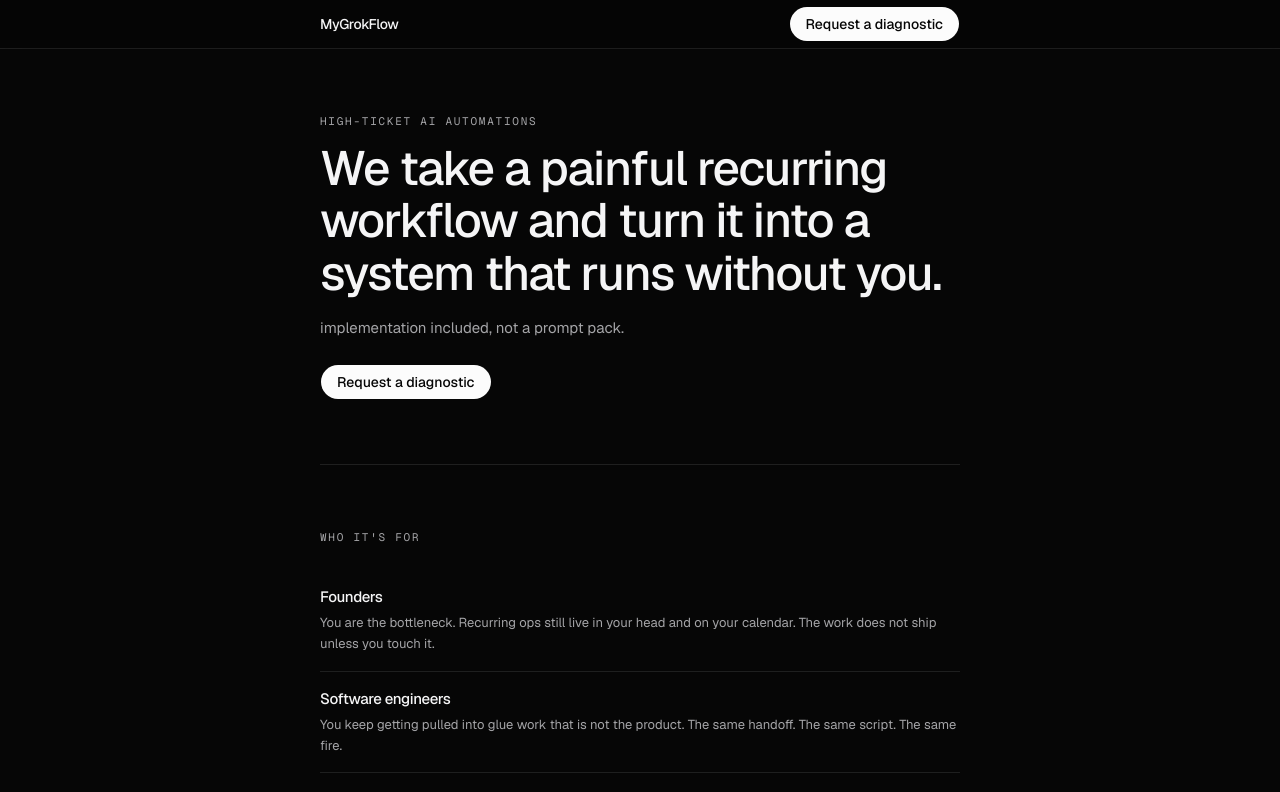
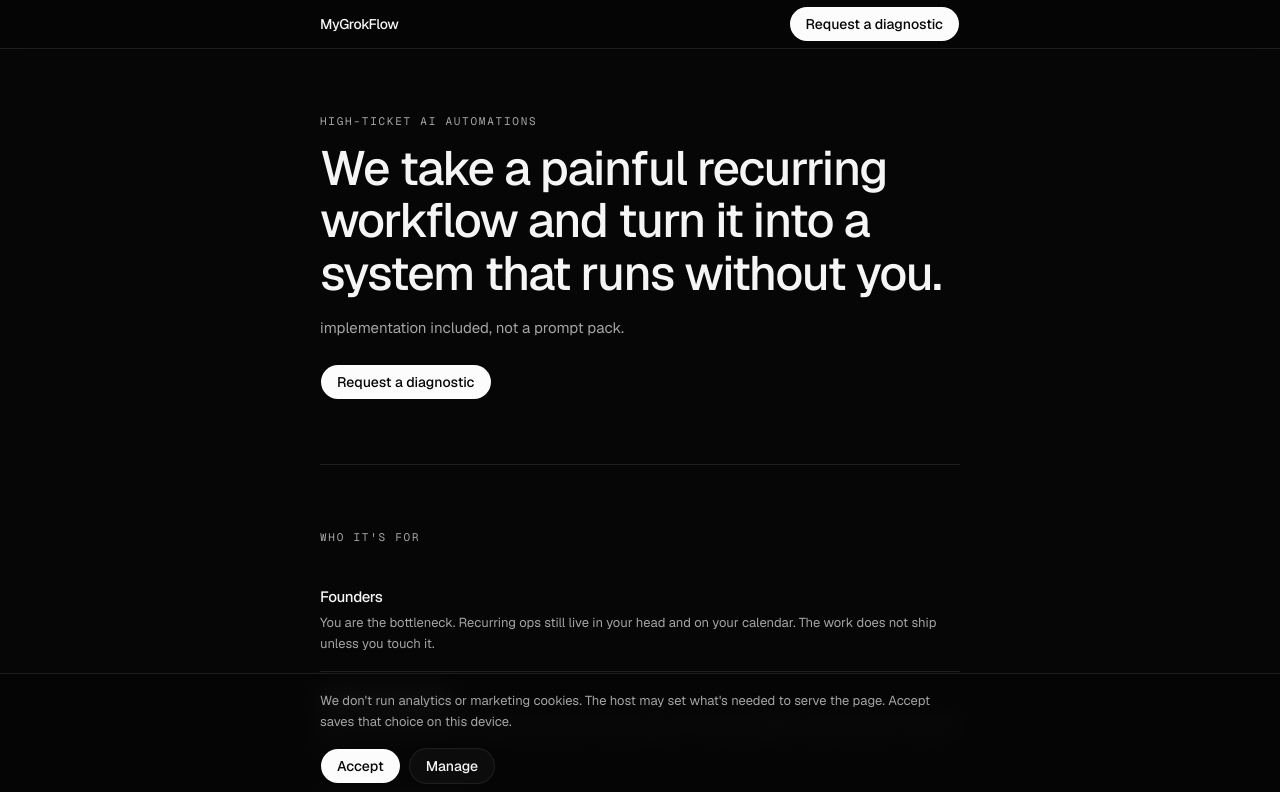
Before and after one commit to Josefusan/mygrokflow, a Next.js app: page / in a window 1280 px wide. Shown: the top 792 px of the page. Built offline with nearby package versions, Linux system fonts and the light colour scheme.

Commit message:
Add cookie Accept/Manage banner. Persist choice in localStorage.

```diff
--- a/app/layout.tsx
+++ b/app/layout.tsx
@@ -1,5 +1,6 @@
 import type { Metadata } from "next";
 import { Geist, Geist_Mono } from "next/font/google";
+import { CookieBanner } from "@/components/cookie-banner";
 import "./globals.css";
 
 const geistSans = Geist({
@@ -62,6 +63,7 @@ export default function RootLayout({ children }: LayoutProps<"/">) {
           Skip to content
         </a>
         {children}
+        <CookieBanner />
       </body>
     </html>
   );
--- /dev/null
+++ b/components/cookie-banner.tsx
@@ -0,0 +1,92 @@
+"use client";
+
+import { useEffect, useState } from "react";
+import { Button } from "@/components/ui/button";
+
+const STORAGE_KEY = "mygrokflow-cookie-choice";
+
+type Choice = "accept" | "manage";
+
+export function CookieBanner() {
+  const [choice, setChoice] = useState<Choice | null>(null);
+  const [ready, setReady] = useState(false);
+  const [managing, setManaging] = useState(false);
+
+  useEffect(() => {
+    const stored = window.localStorage.getItem(STORAGE_KEY);
+    if (stored === "accept" || stored === "manage") {
+      setChoice(stored);
+    }
+    setReady(true);
+  }, []);
+
+  function save(next: Choice) {
+    window.localStorage.setItem(STORAGE_KEY, next);
+    setChoice(next);
+    setManaging(false);
+  }
+
+  if (!ready || choice) {
+    return null;
+  }
+
+  return (
+    <div className="fixed inset-x-0 bottom-0 z-50 border-t border-border bg-background/80 backdrop-blur-md">
+      <div className="mx-auto max-w-[42rem] px-4 py-4">
+        {managing ? (
+          <>
+            <p className="font-mono text-[11px] tracking-[0.16em] text-muted-foreground uppercase">
+              Manage
+            </p>
+            <p className="mt-2 text-[13px] leading-relaxed text-muted-foreground">
+              There&apos;s nothing extra to turn on. We don&apos;t set
+              non-essential cookies.
+            </p>
+            <p className="mt-2 text-[13px] leading-relaxed text-muted-foreground">
+              Essential: Vercel serving the page and request logs. Your choice is
+              stored in this browser (`localStorage`), not as a tracking cookie.
+            </p>
+            <div className="mt-4 flex flex-wrap gap-2">
+              <Button
+                className="h-9 rounded-full px-4"
+                onClick={() => save("manage")}
+              >
+                Save
+              </Button>
+              <Button
+                variant="outline"
+                className="h-9 rounded-full px-4"
+                onClick={() => setManaging(false)}
+              >
+                Back
+              </Button>
+            </div>
+          </>
+        ) : (
+          <>
+            <p className="text-[13px] leading-relaxed text-muted-foreground">
+              We don&apos;t run analytics or marketing cookies. The host may set
+              what&apos;s needed to serve the page. Accept saves that choice on this
+              device.
+            </p>
+            <div className="mt-4 flex flex-wrap gap-2">
+              <Button
+                className="h-9 rounded-full px-4"
+                onClick={() => save("accept")}
+              >
+                Accept
+              </Button>
+              <Button
+                variant="outline"
+                className="h-9 rounded-full px-4"
+                onClick={() => setManaging(true)}
+              >
+                Manage
+              </Button>
+            </div>
+          </>
+        )}
+      </div>
+    </div>
+  );
+}
```
